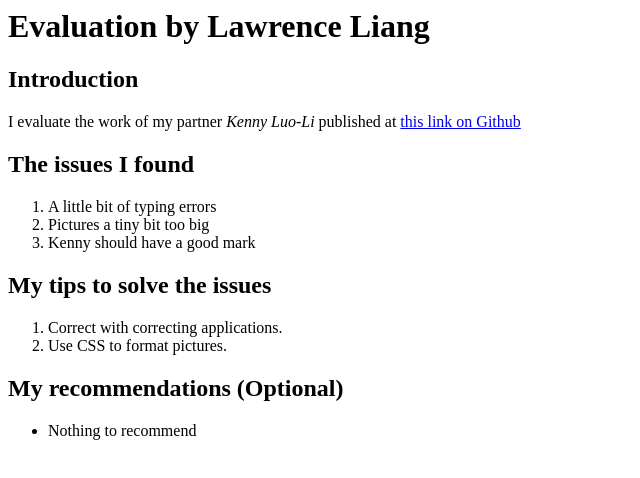
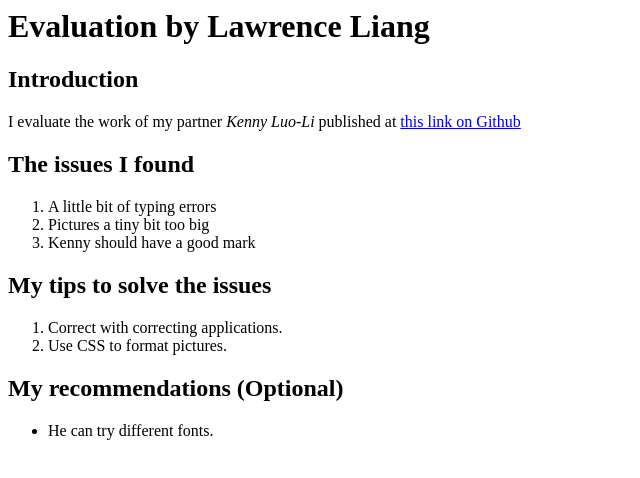
Before and after one commit to 420n13la/pacifictrailsresort4-LawrenceLiang02, a plain HTML site: page feedback.html in a window 1280 px wide. Shown: the full height of the page, 0-640 px from the left. Drawn offline with Linux system fonts and the light colour scheme.

Commit message:
Update feedback.html

```diff
--- a/feedback.html
+++ b/feedback.html
@@ -22,7 +22,7 @@
 
     <h2>My recommendations (Optional)</h2>
     <ul>
-      <li>Nothing to recommend</li>
+      <li>He can try different fonts.</li>
 
     </ul>
   </body>
```
